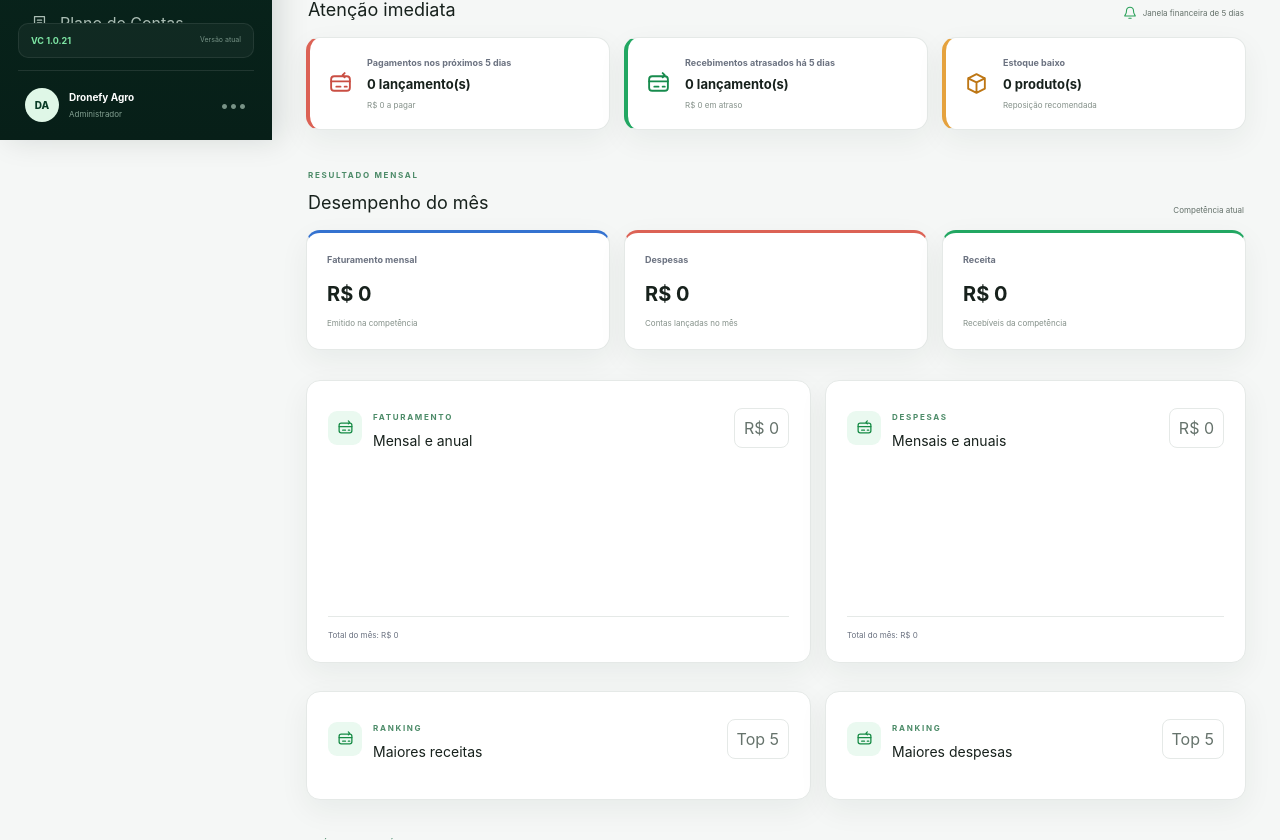
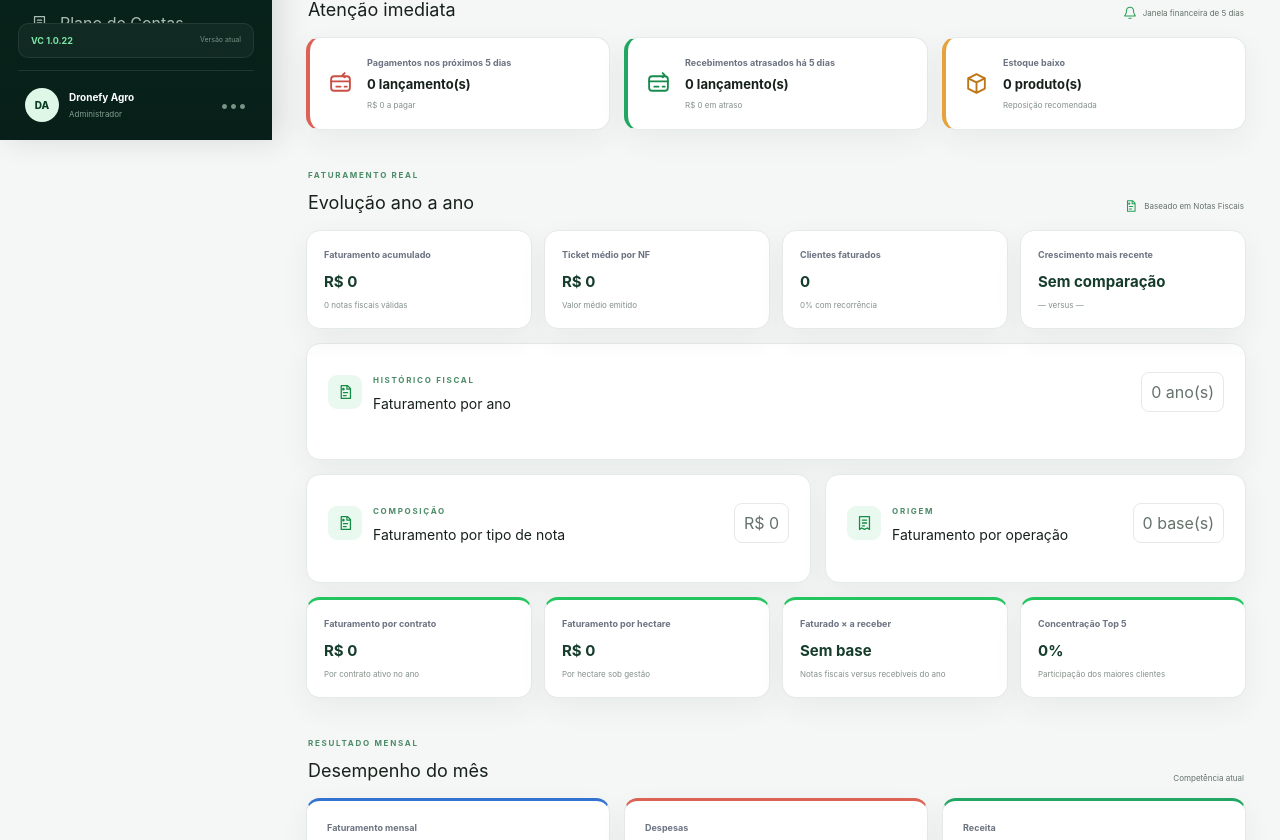
Before and after one commit to dronefyagro/vehjo-ciclus, a Next.js app: page / in a window 1280 px wide. Shown: the part 660-1500 px from the top of the page. Built offline with nearby package versions, Linux system fonts and the light colour scheme.

Commit message:
feat: adicionar faturamento fiscal na visão geral

```diff
--- a/app/dashboard-client.tsx
+++ b/app/dashboard-client.tsx
@@ -76,14 +76,19 @@ function Dashboard({ data, summary }: { data: VehjoData; summary: { area: number
   const monthlyTotal = (name: string) => { const info = sheetInfo(name); return info.records.reduce((sum, row) => sum + (info.date >= 0 && isoDate(row[info.date]).slice(0, 7) === monthKey ? (name === "Contas a Pagar" ? Math.abs(numberValue(row[info.value])) : numberValue(row[info.value])) : 0), 0); };
   const financialAlert = (name: string, mode: "upcoming" | "overdue") => { const info = sheetInfo(name); const pending = info.records.filter((row) => { const due = info.due >= 0 ? isoDate(row[info.due]) : ""; const status = info.status >= 0 ? row[info.status] : ""; const pendingStatus = !/pago|recebido|quitado|cancelado/i.test(status ?? ""); return pendingStatus && !!due && (mode === "upcoming" ? due >= todayIso && due <= inFiveDays : due <= fiveDaysAgo); }); return { count: pending.length, value: pending.reduce((sum, row) => sum + Math.abs(numberValue(row[info.balance >= 0 ? info.balance : info.value])), 0) }; };
   const payableAlert = financialAlert("Contas a Pagar", "upcoming"), receiveAlert = financialAlert("Contas a Receber", "overdue");
-  const expenses = monthlyTotal("Contas a Pagar"), receivables = monthlyTotal("Contas a Receber"), billed = monthlyTotal("Faturamento e DER") || receivables;
+  const expenses = monthlyTotal("Contas a Pagar"), receivables = monthlyTotal("Contas a Receber");
+  const invoiceInfo = sheetInfo("Notas Fiscais"), invoiceType = invoiceInfo.headers.findIndex((header) => /^tipo$/i.test(header)), invoiceClient = invoiceInfo.headers.findIndex((header) => /cliente|fornecedor/i.test(header)), invoiceNotes = invoiceInfo.headers.findIndex((header) => /observa/i.test(header));
+  const invoices = invoiceInfo.records.filter((row) => !(row[0] === "NF-0001" && row[1] === "000001")); const monthlyInvoices = new Map<string, number>(), annualInvoices = new Map<string, number>(), invoiceTypes = new Map<string, number>(), invoiceOrigins = new Map<string, number>(), invoiceClients = new Map<string, { value: number; count: number }>();
+  invoices.forEach((row) => { const date = invoiceInfo.date >= 0 ? isoDate(row[invoiceInfo.date]) : "", month = date.slice(0, 7), year = date.slice(0, 4), value = numberValue(row[invoiceInfo.value]); if (month) monthlyInvoices.set(month, (monthlyInvoices.get(month) ?? 0) + value); if (year) annualInvoices.set(year, (annualInvoices.get(year) ?? 0) + value); const type = fixEncoding(row[invoiceType] || "Não classificada"), origin = /AGROSOLVER/i.test(row[invoiceNotes] ?? "") ? "AGROSOLVER" : "DRONEFY", client = fixEncoding(row[invoiceClient] || "Não informado"); invoiceTypes.set(type, (invoiceTypes.get(type) ?? 0) + value); invoiceOrigins.set(origin, (invoiceOrigins.get(origin) ?? 0) + value); const current = invoiceClients.get(client) ?? { value: 0, count: 0 }; current.value += value; current.count += 1; invoiceClients.set(client, current); });
+  const billed = monthlyInvoices.get(monthKey) ?? 0, totalBilled = [...annualInvoices.values()].reduce((sum, value) => sum + value, 0), averageInvoice = invoices.length ? totalBilled / invoices.length : 0, annualInvoiceSeries = [...annualInvoices.entries()].sort(([a], [b]) => a.localeCompare(b)), latestAnnual = annualInvoiceSeries.at(-1), previousAnnual = annualInvoiceSeries.at(-2), latestGrowth = latestAnnual && previousAnnual && previousAnnual[1] ? (latestAnnual[1] / previousAnnual[1] - 1) * 100 : null, recurringClients = [...invoiceClients.values()].filter((item) => item.count > 1).length, recurringRate = invoiceClients.size ? recurringClients / invoiceClients.size * 100 : 0;
   const contractRows = rows(data, "Contratos"); const activeRows = contractRows.filter((row) => /^(ativo|a vencer)$/i.test((row[11] ?? "").trim()) && (!row[6] || isoDate(row[6]) >= todayIso));
   const mrr = activeRows.reduce((sum, row) => { const start = new Date(`${isoDate(row[5])}T12:00:00`), end = new Date(`${isoDate(row[6])}T12:00:00`); const months = Math.max(1, (end.getFullYear() - start.getFullYear()) * 12 + end.getMonth() - start.getMonth()); return sum + numberValue(row[9]) / months; }, 0); const arr = mrr * 12;
   const endedThisMonth = contractRows.filter((row) => /encerrado|cancelado/i.test(row[11] ?? "") && isoDate(row[6]).slice(0, 7) === monthKey).length; const churn = activeRows.length + endedThisMonth ? endedThisMonth / (activeRows.length + endedThisMonth) * 100 : 0; const retention = 100 - churn; const ticket = summary.clients ? mrr / summary.clients : 0; const ltv = churn > 0 ? ticket / (churn / 100) : null;
   const clientInfo = sheetInfo("Clientes"); const newClients = clientInfo.records.filter((row) => clientInfo.date >= 0 && isoDate(row[clientInfo.date]).slice(0, 7) === monthKey).length; const cac = newClients ? expenses / newClients : null;
-  const receiveInfo = sheetInfo("Contas a Receber"), payInfo = sheetInfo("Contas a Pagar"); const monthlyRevenue = new Map<string, number>(), monthlyExpense = new Map<string, number>(); receiveInfo.records.forEach((row) => { if (receiveInfo.date < 0) return; const key = isoDate(row[receiveInfo.date]).slice(0, 7); if (key) monthlyRevenue.set(key, (monthlyRevenue.get(key) ?? 0) + numberValue(row[receiveInfo.value])); }); payInfo.records.forEach((row) => { if (payInfo.date < 0) return; const key = isoDate(row[payInfo.date]).slice(0, 7); if (key) monthlyExpense.set(key, (monthlyExpense.get(key) ?? 0) + Math.abs(numberValue(row[payInfo.value]))); }); const revenueSeries = [...monthlyRevenue.entries()].filter(([, value]) => value > 0).sort(([a], [b]) => a.localeCompare(b)); const cagr = revenueSeries.length > 1 ? (Math.pow(revenueSeries.at(-1)![1] / revenueSeries[0][1], 12 / Math.max(1, revenueSeries.length - 1)) - 1) * 100 : null;
-  const annualRevenue = [...monthlyRevenue.entries()].filter(([key]) => key.startsWith(yearKey)).reduce((sum, [, value]) => sum + value, 0), annualExpense = [...monthlyExpense.entries()].filter(([key]) => key.startsWith(yearKey)).reduce((sum, [, value]) => sum + value, 0); const chartMonths = [...new Set([...monthlyRevenue.keys(), ...monthlyExpense.keys()])].sort().slice(-12); const chartMax = Math.max(1, ...chartMonths.flatMap((key) => [monthlyRevenue.get(key) ?? 0, monthlyExpense.get(key) ?? 0]));
-  const topRevenue = [...receiveInfo.records].sort((a, b) => numberValue(b[receiveInfo.value]) - numberValue(a[receiveInfo.value])).slice(0, 5), topExpense = [...payInfo.records].sort((a, b) => Math.abs(numberValue(b[payInfo.value])) - Math.abs(numberValue(a[payInfo.value]))).slice(0, 5); const receiveName = receiveInfo.headers.findIndex((header) => /^origem$/i.test(header)), receiveDescription = receiveInfo.headers.findIndex((header) => /empenho|categoria contábil/i.test(header)); const payName = payInfo.headers.findIndex((header) => /^destino$/i.test(header)), payDescription = payInfo.headers.findIndex((header) => /empenho|categoria contábil/i.test(header));
+  const receiveInfo = sheetInfo("Contas a Receber"), payInfo = sheetInfo("Contas a Pagar"); const monthlyRevenue = new Map(monthlyInvoices), monthlyExpense = new Map<string, number>(); payInfo.records.forEach((row) => { if (payInfo.date < 0) return; const key = isoDate(row[payInfo.date]).slice(0, 7); if (key) monthlyExpense.set(key, (monthlyExpense.get(key) ?? 0) + Math.abs(numberValue(row[payInfo.value]))); }); const revenueSeries = annualInvoiceSeries.filter(([, value]) => value > 0); const cagr = revenueSeries.length > 1 ? (Math.pow(revenueSeries.at(-1)![1] / revenueSeries[0][1], 1 / Math.max(1, revenueSeries.length - 1)) - 1) * 100 : null;
+  const annualRevenue = annualInvoices.get(yearKey) ?? 0, annualExpense = [...monthlyExpense.entries()].filter(([key]) => key.startsWith(yearKey)).reduce((sum, [, value]) => sum + value, 0); const chartMonths = [...new Set([...monthlyRevenue.keys(), ...monthlyExpense.keys()])].sort().slice(-12); const chartMax = Math.max(1, ...chartMonths.flatMap((key) => [monthlyRevenue.get(key) ?? 0, monthlyExpense.get(key) ?? 0]));
+  const topInvoiceClients = [...invoiceClients.entries()].map(([name, values]) => ({ name, ...values })).sort((a, b) => b.value - a.value).slice(0, 5), topExpense = [...payInfo.records].sort((a, b) => Math.abs(numberValue(b[payInfo.value])) - Math.abs(numberValue(a[payInfo.value]))).slice(0, 5); const payName = payInfo.headers.findIndex((header) => /^destino$/i.test(header)), payDescription = payInfo.headers.findIndex((header) => /empenho|categoria contábil/i.test(header));
+  const annualReceivables = receiveInfo.records.reduce((sum, row) => sum + (receiveInfo.date >= 0 && isoDate(row[receiveInfo.date]).startsWith(yearKey) ? numberValue(row[receiveInfo.value]) : 0), 0), billingToReceivable = annualReceivables ? annualRevenue / annualReceivables * 100 : 0, billedPerContract = summary.contracts ? annualRevenue / summary.contracts : 0, billedPerHectare = summary.area ? annualRevenue / summary.area : 0, topFiveConcentration = totalBilled ? topInvoiceClients.reduce((sum, item) => sum + item.value, 0) / totalBilled * 100 : 0;
   const budgetRows = rows(data, "Orçamento"); const budgetRevenue = budgetRows.filter((row) => /^receita$/i.test(row[0] ?? "") && String(row[2]) === yearKey).reduce((sum, row) => sum + numberValue(row[15]), 0); const operatingResult = annualRevenue - annualExpense, operatingMargin = annualRevenue ? operatingResult / annualRevenue * 100 : 0, delinquency = summary.receive ? receiveAlert.value / summary.receive * 100 : 0, cashCoverage = summary.payable ? summary.balance / summary.payable : 0, burnRate = Math.max(0, expenses - receivables), runway = burnRate > 0 ? summary.balance / burnRate : null;
   const financeMetrics = [{ label: "Resultado operacional", value: brl(operatingResult), note: "Receitas menos despesas no ano" }, { label: "Margem operacional", value: `${operatingMargin.toLocaleString("pt-BR", { maximumFractionDigits: 1 })}%`, note: "Eficiência operacional" }, { label: "Inadimplência", value: `${delinquency.toLocaleString("pt-BR", { maximumFractionDigits: 1 })}%`, note: "Recebíveis atrasados há 5 dias" }, { label: "Cobertura de caixa", value: `${cashCoverage.toLocaleString("pt-BR", { maximumFractionDigits: 2 })}x`, note: "Saldo sobre contas a pagar" }, { label: "Burn rate", value: brl(burnRate), note: "Consumo líquido mensal" }, { label: "Runway", value: runway === null ? "Caixa positivo" : `${runway.toLocaleString("pt-BR", { maximumFractionDigits: 1 })} meses`, note: "Autonomia estimada de caixa" }, { label: "Variação do orçamento", value: budgetRevenue ? brl(annualRevenue - budgetRevenue) : "Sem orçamento", note: "Receita realizada versus orçada" }, { label: "Índice de eficiência", value: annualExpense ? `${(annualRevenue / annualExpense).toLocaleString("pt-BR", { maximumFractionDigits: 2 })}x` : "—", note: "Receita gerada por real gasto" }];
   const startupMetrics = [{ label: "CAGR", value: cagr === null ? "Sem histórico" : `${cagr.toLocaleString("pt-BR", { maximumFractionDigits: 1 })}%`, note: "Crescimento anual composto" }, { label: "ARR", value: brl(arr), note: "Receita recorrente anual" }, { label: "MRR", value: brl(mrr), note: "Receita recorrente mensal" }, { label: "LTV", value: ltv === null ? "Sem churn" : brl(ltv), note: "Valor do cliente" }, { label: "CAC", value: cac === null ? "Sem novos clientes" : brl(cac), note: "Custo de aquisição" }, { label: "Churn", value: `${churn.toLocaleString("pt-BR", { maximumFractionDigits: 1 })}%`, note: "Cancelamentos no mês" }, { label: "Ticket Médio", value: brl(ticket), note: "Receita média por cliente" }, { label: "Retention", value: `${retention.toLocaleString("pt-BR", { maximumFractionDigits: 1 })}%`, note: "Retenção mensal" }];
@@ -95,10 +100,15 @@ function Dashboard({ data, summary }: { data: VehjoData; summary: { area: number
     <div className="quick-kpis"><article><Icon name="receive"/><div><strong>{brl(summary.receive)}</strong><span>Contas a receber</span></div></article><article><Icon name="pay"/><div><strong>{brl(summary.payable)}</strong><span>Contas a pagar</span></div></article><article><Icon name="bank"/><div><strong>{brl(summary.balance)}</strong><span>Saldo consolidado</span></div></article><article><Icon name="stock"/><div><strong>{summary.critical}</strong><span>Itens em estoque crítico</span></div></article></div>
     <div className="section-heading"><div><span>ALERTAS</span><h2>Atenção imediata</h2></div><span className="secure-status"><Icon name="bell"/> Janela financeira de 5 dias</span></div>
     <div className="alert-cards"><article className="alert-card pay-alert"><Icon name="pay"/><div><span>Pagamentos nos próximos 5 dias</span><strong>{payableAlert.count} lançamento(s)</strong><small>{brl(payableAlert.value)} a pagar</small></div></article><article className="alert-card receive-alert"><Icon name="receive"/><div><span>Recebimentos atrasados há 5 dias</span><strong>{receiveAlert.count} lançamento(s)</strong><small>{brl(receiveAlert.value)} em atraso</small></div></article><article className="alert-card stock-alert"><Icon name="stock"/><div><span>Estoque baixo</span><strong>{summary.critical} produto(s)</strong><small>Reposição recomendada</small></div></article></div>
+    <div className="section-heading"><div><span>FATURAMENTO REAL</span><h2>Evolução ano a ano</h2></div><span className="secure-status"><Icon name="invoice"/> Baseado em Notas Fiscais</span></div>
+    <div className="startup-grid invoice-kpis"><article><span>Faturamento acumulado</span><strong>{brl(totalBilled)}</strong><small>{invoices.length.toLocaleString("pt-BR")} notas fiscais válidas</small></article><article><span>Ticket médio por NF</span><strong>{brl(averageInvoice)}</strong><small>Valor médio emitido</small></article><article><span>Clientes faturados</span><strong>{invoiceClients.size.toLocaleString("pt-BR")}</strong><small>{recurringRate.toLocaleString("pt-BR", { maximumFractionDigits: 1 })}% com recorrência</small></article><article><span>Crescimento mais recente</span><strong>{latestGrowth === null ? "Sem comparação" : `${latestGrowth.toLocaleString("pt-BR", { maximumFractionDigits: 1 })}%`}</strong><small>{latestAnnual?.[0] ?? "—"} versus {previousAnnual?.[0] ?? "—"}</small></article></div>
+    <article className="card annual-revenue-card"><CardHead icon="invoice" over="HISTÓRICO FISCAL" title="Faturamento por ano" action={`${annualInvoiceSeries.length} ano(s)`}/><div className="annual-bars">{annualInvoiceSeries.map(([year, value], index) => { const previous = annualInvoiceSeries[index - 1]?.[1], growth = previous ? (value / previous - 1) * 100 : null; return <div className="annual-bar" key={year}><div className="annual-bar-label"><strong>{year}</strong><small>{growth === null ? "Ano-base" : `${growth >= 0 ? "+" : ""}${growth.toLocaleString("pt-BR", { maximumFractionDigits: 1 })}%`}</small></div><div className="annual-track"><i style={{ width: `${Math.max(3, value / Math.max(1, ...annualInvoiceSeries.map(([, amount]) => amount)) * 100)}%` }}/></div><b>{brl(value)}</b></div>; })}</div></article>
+    <div className="chart-grid composition-grid"><article className="card chart-card"><CardHead icon="invoice" over="COMPOSIÇÃO" title="Faturamento por tipo de nota" action={brl(totalBilled)}/><div className="bar-chart">{[...invoiceTypes.entries()].sort((a, b) => b[1] - a[1]).map(([label, value]) => <div className="bar-row" key={label}><span>{label}</span><div><i className="green" style={{ width: `${Math.max(4, value / Math.max(1, ...invoiceTypes.values()) * 100)}%` }}/></div><strong>{brl(value)}</strong></div>)}</div></article><article className="card chart-card"><CardHead icon="billing" over="ORIGEM" title="Faturamento por operação" action={`${invoiceOrigins.size} base(s)`}/><div className="bar-chart">{[...invoiceOrigins.entries()].sort((a, b) => b[1] - a[1]).map(([label, value]) => <div className="bar-row" key={label}><span>{label}</span><div><i className="blue" style={{ width: `${Math.max(4, value / Math.max(1, ...invoiceOrigins.values()) * 100)}%` }}/></div><strong>{brl(value)}</strong></div>)}</div></article></div>
+    <div className="startup-grid invoice-cross"><article><span>Faturamento por contrato</span><strong>{brl(billedPerContract)}</strong><small>Por contrato ativo no ano</small></article><article><span>Faturamento por hectare</span><strong>{brl(billedPerHectare)}</strong><small>Por hectare sob gestão</small></article><article><span>Faturado × a receber</span><strong>{annualReceivables ? `${billingToReceivable.toLocaleString("pt-BR", { maximumFractionDigits: 1 })}%` : "Sem base"}</strong><small>Notas fiscais versus recebíveis do ano</small></article><article><span>Concentração Top 5</span><strong>{topFiveConcentration.toLocaleString("pt-BR", { maximumFractionDigits: 1 })}%</strong><small>Participação dos maiores clientes</small></article></div>
     <div className="section-heading"><div><span>RESULTADO MENSAL</span><h2>Desempenho do mês</h2></div><span className="secure-status">Competência atual</span></div>
-    <div className="monthly-cards"><article><span>Faturamento mensal</span><strong>{brl(billed)}</strong><small>Emitido na competência</small></article><article><span>Despesas</span><strong>{brl(expenses)}</strong><small>Contas lançadas no mês</small></article><article><span>Receita</span><strong>{brl(receivables)}</strong><small>Recebíveis da competência</small></article></div>
-    <div className="chart-grid executive-charts"><article className="card"><CardHead icon="receive" over="FATURAMENTO" title="Mensal e anual" action={brl(annualRevenue)}/><div className="trend-bars">{chartMonths.map((key) => <div key={key}><span>{key.slice(5)}</span><i style={{ height: `${Math.max(4, (monthlyRevenue.get(key) ?? 0) / chartMax * 100)}%` }}/></div>)}</div><small>Total do mês: {brl(monthlyRevenue.get(monthKey) ?? 0)}</small></article><article className="card"><CardHead icon="pay" over="DESPESAS" title="Mensais e anuais" action={brl(annualExpense)}/><div className="trend-bars expense-bars">{chartMonths.map((key) => <div key={key}><span>{key.slice(5)}</span><i style={{ height: `${Math.max(4, (monthlyExpense.get(key) ?? 0) / chartMax * 100)}%` }}/></div>)}</div><small>Total do mês: {brl(monthlyExpense.get(monthKey) ?? 0)}</small></article></div>
-    <div className="chart-grid ranking-grid"><article className="card"><CardHead icon="receive" over="RANKING" title="Maiores receitas" action="Top 5"/><div className="ranking-list">{topRevenue.map((row, index) => <div key={`${row[0]}-${index}`}><b>{index + 1}</b><span><strong>{fixEncoding(row[receiveName] || "Receita")}</strong><small>{fixEncoding(row[receiveDescription] || "Sem descrição")}</small></span><em>{brl(numberValue(row[receiveInfo.value]))}</em></div>)}</div></article><article className="card"><CardHead icon="pay" over="RANKING" title="Maiores despesas" action="Top 5"/><div className="ranking-list expense-ranking">{topExpense.map((row, index) => <div key={`${row[0]}-${index}`}><b>{index + 1}</b><span><strong>{fixEncoding(row[payName] || "Despesa")}</strong><small>{fixEncoding(row[payDescription] || "Sem descrição")}</small></span><em>{brl(Math.abs(numberValue(row[payInfo.value])))}</em></div>)}</div></article></div>
+    <div className="monthly-cards"><article><span>Faturamento mensal</span><strong>{brl(billed)}</strong><small>Notas fiscais emitidas no mês</small></article><article><span>Despesas</span><strong>{brl(expenses)}</strong><small>Contas lançadas no mês</small></article><article><span>Receita</span><strong>{brl(receivables)}</strong><small>Recebíveis da competência</small></article></div>
+    <div className="chart-grid executive-charts"><article className="card"><CardHead icon="invoice" over="FATURAMENTO" title="Emissão mensal de notas" action={brl(annualRevenue)}/><div className="trend-bars">{chartMonths.map((key) => <div key={key}><span>{key.slice(5)}</span><i style={{ height: `${Math.max(4, (monthlyRevenue.get(key) ?? 0) / chartMax * 100)}%` }}/></div>)}</div><small>Total do mês: {brl(monthlyRevenue.get(monthKey) ?? 0)}</small></article><article className="card"><CardHead icon="pay" over="DESPESAS" title="Mensais e anuais" action={brl(annualExpense)}/><div className="trend-bars expense-bars">{chartMonths.map((key) => <div key={key}><span>{key.slice(5)}</span><i style={{ height: `${Math.max(4, (monthlyExpense.get(key) ?? 0) / chartMax * 100)}%` }}/></div>)}</div><small>Total do mês: {brl(monthlyExpense.get(monthKey) ?? 0)}</small></article></div>
+    <div className="chart-grid ranking-grid"><article className="card"><CardHead icon="invoice" over="RANKING FISCAL" title="Maiores clientes faturados" action="Top 5"/><div className="ranking-list">{topInvoiceClients.map((item, index) => <div key={`${item.name}-${index}`}><b>{index + 1}</b><span><strong>{item.name}</strong><small>{item.count} nota(s) fiscal(is)</small></span><em>{brl(item.value)}</em></div>)}</div></article><article className="card"><CardHead icon="pay" over="RANKING" title="Maiores despesas" action="Top 5"/><div className="ranking-list expense-ranking">{topExpense.map((row, index) => <div key={`${row[0]}-${index}`}><b>{index + 1}</b><span><strong>{fixEncoding(row[payName] || "Despesa")}</strong><small>{fixEncoding(row[payDescription] || "Sem descrição")}</small></span><em>{brl(Math.abs(numberValue(row[payInfo.value])))}</em></div>)}</div></article></div>
     <div className="section-heading"><div><span>SAÚDE DO NEGÓCIO</span><h2>Métricas de crescimento</h2></div><span className="secure-status">Atualização automática</span></div>
     <div className="startup-grid">{startupMetrics.map((item) => <article key={item.label}><span>{item.label}</span><strong>{item.value}</strong><small>{item.note}</small></article>)}</div>
     <div className="section-heading"><div><span>ANÁLISE CORPORATIVA</span><h2>Eficiência e sustentabilidade financeira</h2></div><span className="secure-status">Indicadores executivos</span></div>
@@ -161,7 +171,7 @@ function Settings({ data }: { data: VehjoData }) {
   return <div className="module-page">
     <div className="module-intro"><div className="module-title"><span className="module-icon"><Icon name="settings"/></span><div><span>ADMINISTRAÇÃO</span><h2>Configurações</h2><p>Preferências gerais e informações da plataforma</p></div></div></div>
     <div className="settings-grid">
-      <section className="card release-card"><div className="release-heading"><div><span>VERSÃO ATUAL</span><h3>{release.version}</h3><p>Publicada em {release.releasedAt}</p></div><img src="/ciclus-symbol.svg" alt="Ciclus"/></div><h4>Melhorias desta versão</h4><ul>{release.improvements.map((item) => <li key={item}><span>✓</span>{item}</li>)}</ul><div className="next-release"><span>Próxima versão planejada</span><strong>VC 1.0.22</strong></div></section>
+      <section className="card release-card"><div className="release-heading"><div><span>VERSÃO ATUAL</span><h3>{release.version}</h3><p>Publicada em {release.releasedAt}</p></div><img src="/ciclus-symbol.svg" alt="Ciclus"/></div><h4>Melhorias desta versão</h4><ul>{release.improvements.map((item) => <li key={item}><span>✓</span>{item}</li>)}</ul><div className="next-release"><span>Próxima versão planejada</span><strong>VC 1.0.23</strong></div></section>
       <section className="card system-card"><span>INFORMAÇÕES DO SISTEMA</span><h3>VEJHO Ciclus</h3><dl><div><dt>Ambiente</dt><dd>Dronefy Agro</dd></div><div><dt>Situação</dt><dd className="online">Operacional</dd></div><div><dt>Módulos ativos</dt><dd>{Object.keys(data.sheets).length}</dd></div><div><dt>Atualizações</dt><dd>Progressivas</dd></div></dl></section>
     </div>
   </div>;
--- a/app/version.ts
+++ b/app/version.ts
@@ -1,11 +1,11 @@
 export const release = {
-  version: "VC 1.0.21",
+  version: "VC 1.0.22",
   releasedAt: "11/11/2026",
   improvements: [
-    "Sequência financeira automática, numérica e progressiva",
-    "Catálogos financeiros centralizados em Configurações",
-    "Campos financeiros transformados em listas padronizadas",
-    "Ano e mês preenchidos automaticamente pela data",
-    "239 opções iniciais incorporadas a partir dos dados existentes",
+    "Faturamento real calculado a partir das Notas Fiscais",
+    "Gráfico histórico de faturamento ano a ano",
+    "Composição do faturamento por tipo de nota e operação",
+    "Ticket médio, recorrência e ranking de clientes faturados",
+    "Cruzamentos com contratos, hectares e contas a receber",
   ],
 } as const;
--- a/package.json
+++ b/package.json
@@ -1,6 +1,6 @@
 {
   "name": "vehjo-ciclus",
-  "version": "1.0.21",
+  "version": "1.0.22",
   "private": true,
   "engines": {
     "node": ">=22.13.0"
--- a/public/sw.js
+++ b/public/sw.js
@@ -1,4 +1,4 @@
-const CACHE = "vejho-ciclus-v1.0.21";
+const CACHE = "vejho-ciclus-v1.0.22";
 self.addEventListener("install", () => self.skipWaiting());
 self.addEventListener("activate", (event) => event.waitUntil(caches.keys().then((keys) => Promise.all(keys.filter((key) => key !== CACHE).map((key) => caches.delete(key)))).then(() => self.clients.claim())));
 self.addEventListener("fetch", (event) => { if (event.request.method !== "GET" || event.request.destination === "document" || new URL(event.request.url).pathname.startsWith("/api/")) return; event.respondWith(caches.match(event.request).then((cached) => cached || fetch(event.request).then((response) => { if (response.ok) caches.open(CACHE).then((cache) => cache.put(event.request, response.clone())); return response; }))); });
```
Also changed, not shown: app/enhancements.css, 1 other file (tests, documents, lock files or other folders).
